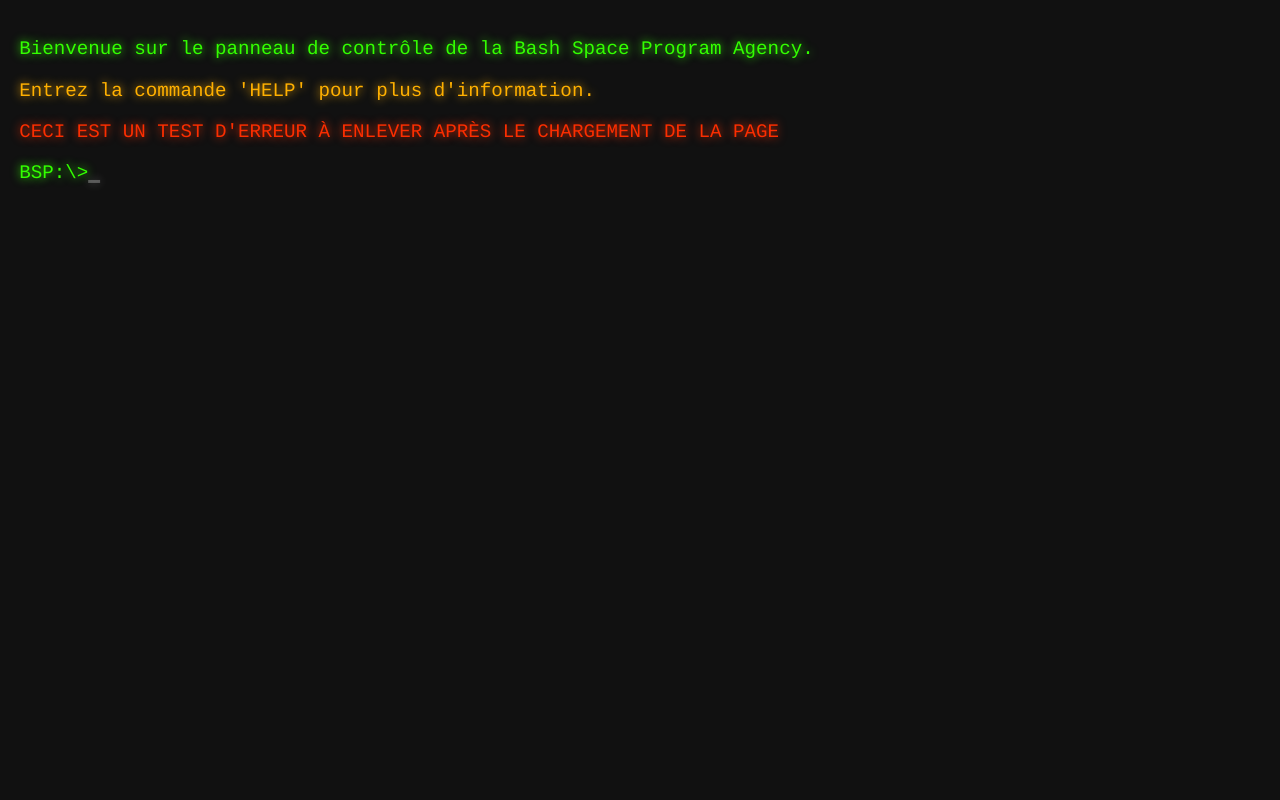
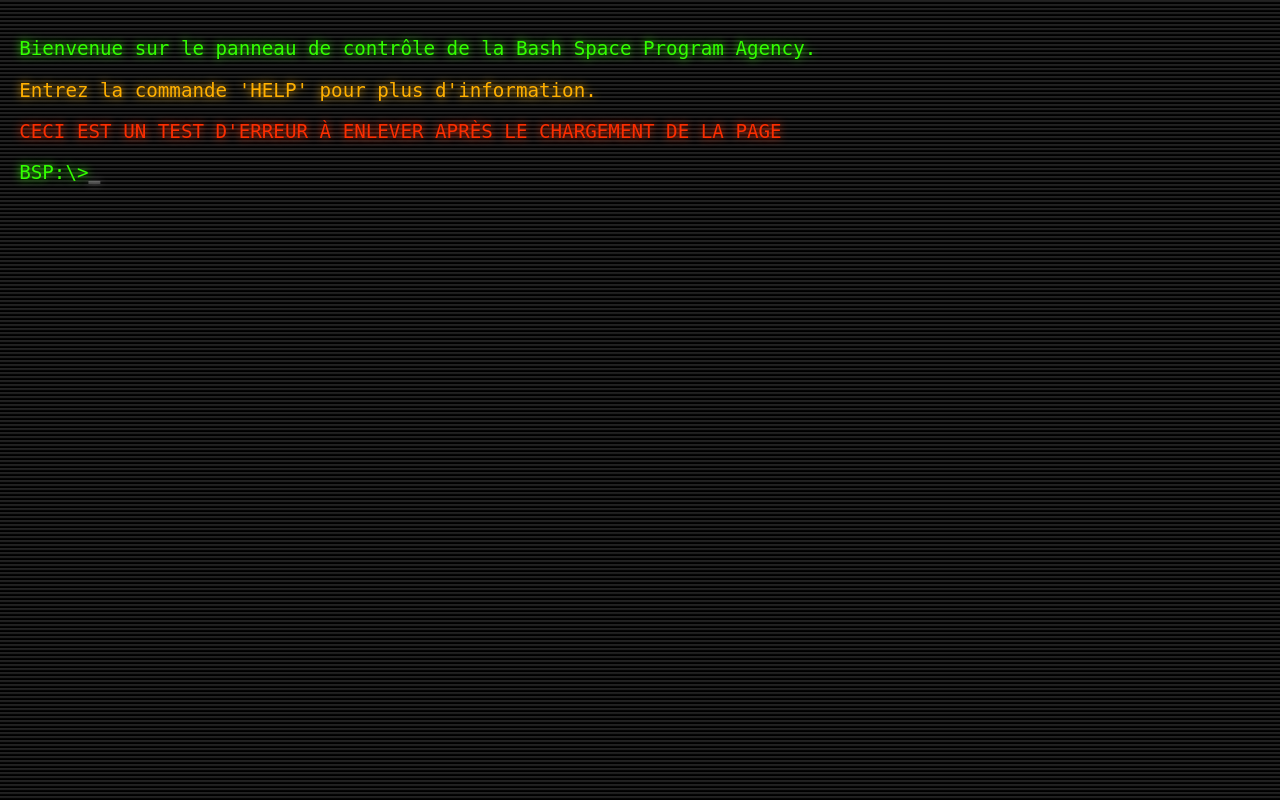
Before and after one commit to justinfiset/H2025_TCH099_03_A_C2, a PHP site: page / in a window 1280 px wide. Run offline with PHP 8.4, Linux system fonts and the light colour scheme.

Commit message:
Changement de police et dimensions relatives pour les lignes de l'écran

```diff
--- a/ressources/css/global.css
+++ b/ressources/css/global.css
@@ -1,12 +1,12 @@
 body {
     background: linear-gradient(to top, #000, #000, #222, #222);
     background-size: cover;
-    background-size: 100% 1px;
+    background-size: 100% 0.5vh;
 
     color: #33FF00;
-    font-family: 'Courier', Courier, monospace;
+    font-family: monospace;
     text-shadow: 0 0 10px;
-    animation: terminal-lines 20s infinite linear;
+    animation: terminal-lines 30s infinite linear;
 }
 
 @keyframes terminal-lines {
@@ -14,7 +14,7 @@ body {
         background-position: 0 0;
     }
     to {
-        background-position: 0 -10px;
+        background-position: 0 -100vh;
     }
 }
 
```
